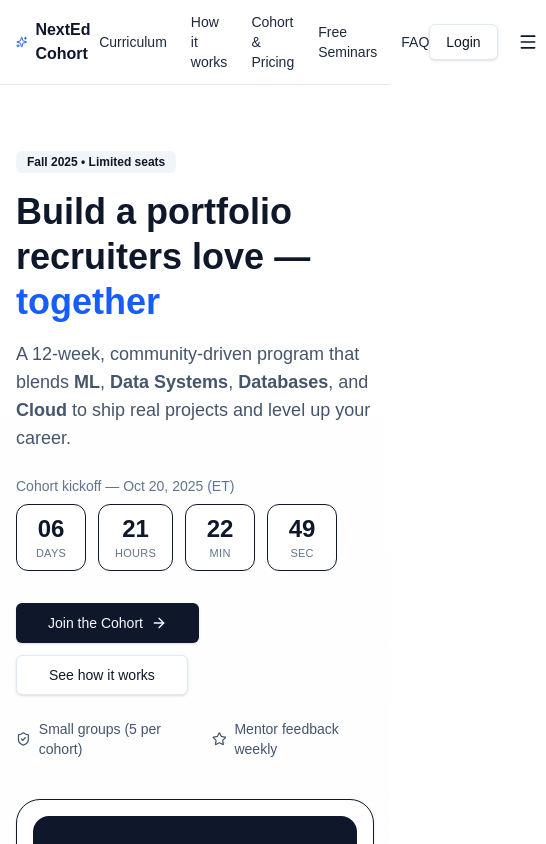
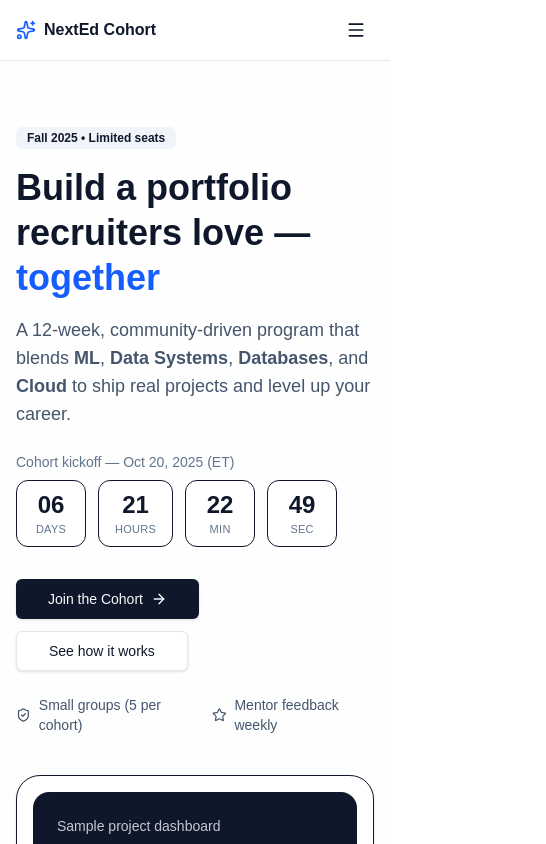
Before and after one commit to mpaydar/academic-gps, a Next.js app: page / in a window 390 px wide. Shown: the top 844 px of the page, 546 px wide, since content can reach past the window. Built offline with nearby package versions, Linux system fonts and the light colour scheme.

Commit message:
attemp to fix menu issue

```diff
--- a/src/components/ui/Navbar.tsx
+++ b/src/components/ui/Navbar.tsx
@@ -16,8 +16,8 @@
           <span>NextEd Cohort</span>
         </Link>
 
-        {/* Desktop Nav */}
-        <nav className="flex flex-row items-center gap-6 text-sm text-slate-800">
+        {/* Desktop Nav — hidden on small screens */}
+        <nav className="hidden md:flex flex-row items-center gap-6 text-sm text-slate-800">
           <a href="#curriculum" className="hover:text-blue-700">Curriculum</a>
           <a href="#how" className="hover:text-blue-700">How it works</a>
           <a href="#cohort" className="hover:text-blue-700">Cohort & Pricing</a>
@@ -30,11 +30,11 @@
           <Button asChild variant="outline" className="hidden sm:inline-flex">
             <Link href="#curriculum">View syllabus</Link>
           </Button>
-          <Button asChild variant="outline">
+          <Button asChild variant="outline" className="hidden sm:inline-flex">
             <Link href="/login">Login</Link>
           </Button>
 
-          {/* Mobile Menu Toggle */}
+          {/* Mobile Menu Toggle — visible only on small screens */}
           <button
             onClick={() => setOpen(!open)}
             className="md:hidden p-2 rounded-md hover:bg-slate-100"
@@ -47,12 +47,17 @@
 
       {/* Mobile Dropdown */}
       {open && (
-        <div className="flex flex-row bg-white border-t border-slate-200 py-4 flex flex-col items-center gap-4 text-sm text-slate-800">
+        <div className="flex flex-col items-center gap-4 bg-white border-t border-slate-200 py-4 text-sm text-slate-800 md:hidden">
           <a href="#curriculum" onClick={() => setOpen(false)}>Curriculum</a>
           <a href="#how" onClick={() => setOpen(false)}>How it works</a>
           <a href="#cohort" onClick={() => setOpen(false)}>Cohort & Pricing</a>
           <a href="/all-seminars" onClick={() => setOpen(false)}>Free Seminars</a>
           <a href="#faq" onClick={() => setOpen(false)}>FAQ</a>
+
+          {/* You can also show login/signup here for mobile */}
+          <Button asChild variant="outline">
+            <Link href="/login" onClick={() => setOpen(false)}>Login</Link>
+          </Button>
         </div>
       )}
     </header>
```
